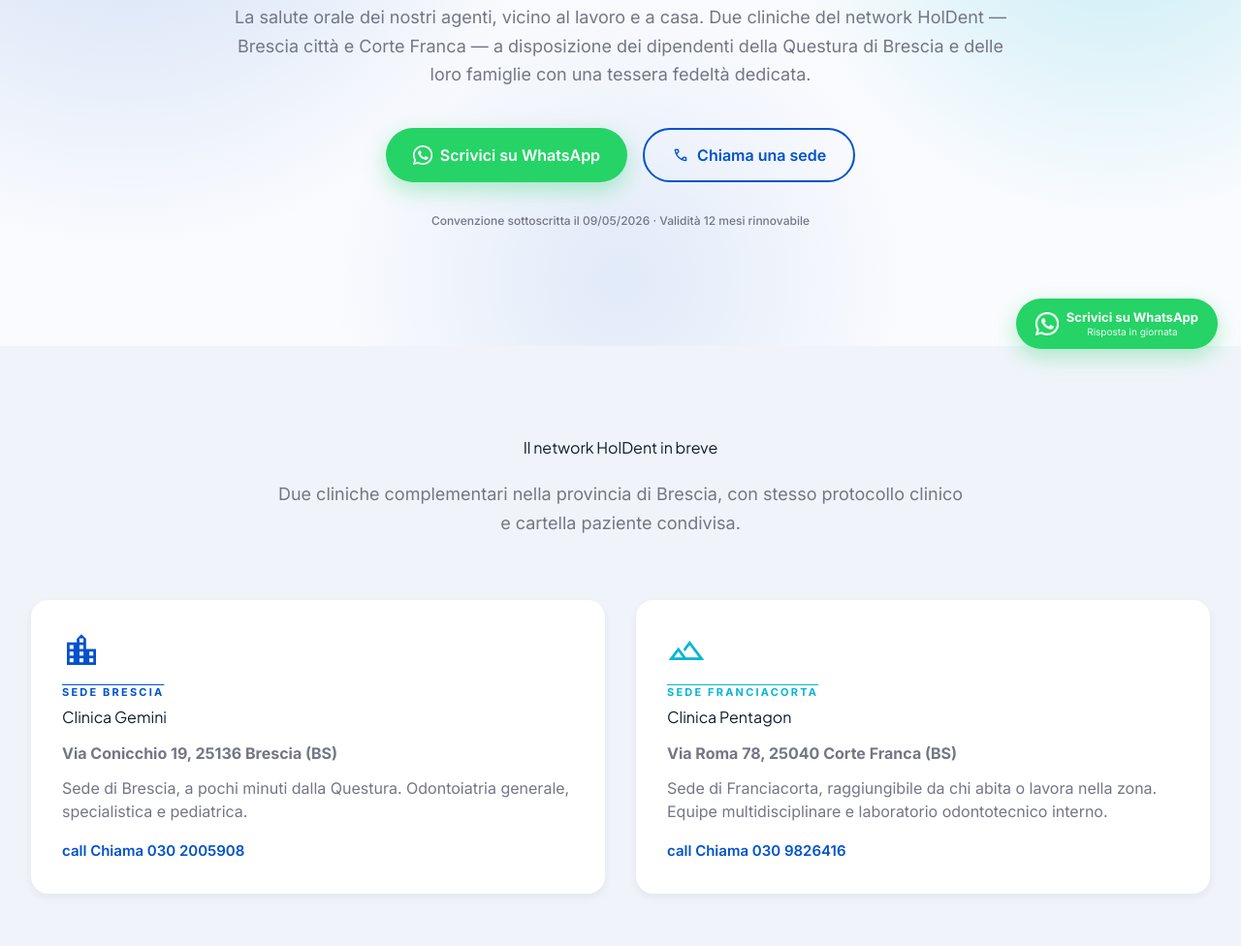
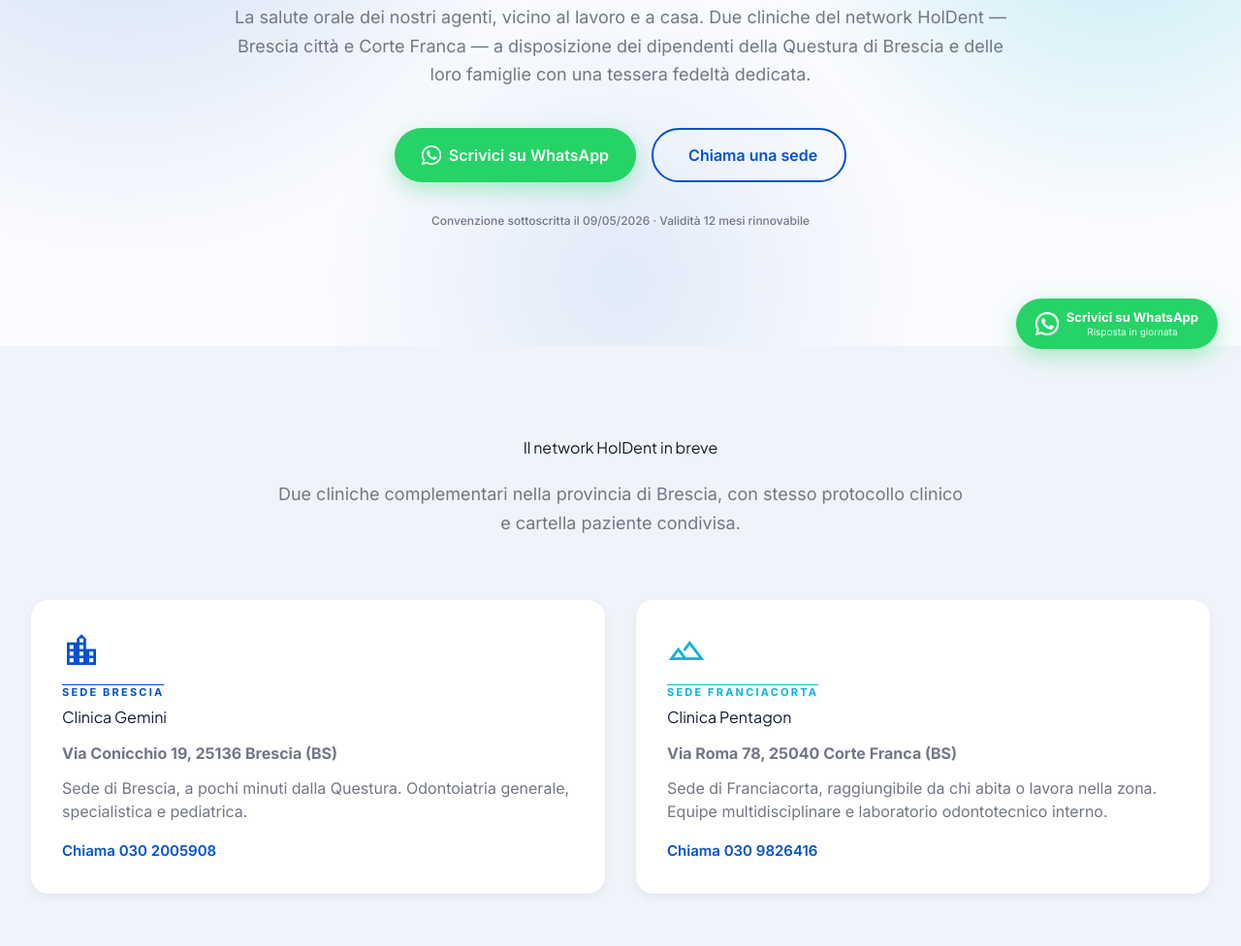
Before and after one commit to Jnojokes/holdent_landing_2, a plain HTML site: page index.html in a window 1280 px wide. Shown: the part 416-1392 px from the top of the page at 97% size. Drawn offline with nearby package versions, Linux system fonts and the light colour scheme.

Commit message:
Update index.html

```diff
--- a/index.html
+++ b/index.html
@@ -692,7 +692,7 @@ Ultima modifica: 10/05/2026
          aria-haspopup="dialog"
          class="btn btn-secondary"
          style="cursor: pointer;">
-        <span class="material-symbols-outlined" style="font-size: 18px;">call</span>
+        <span class="material-symbols-outlined" style="font-size: 18px;"></span>
         Chiama una sede
       </button>
     </div>
@@ -726,7 +726,7 @@ Ultima modifica: 10/05/2026
         <p style="color: var(--color-outline); margin-bottom: 16px;">Sede di Brescia, a pochi minuti dalla Questura. Odontoiatria generale, specialistica e pediatrica.</p>
         <a href="tel:+390302005908"
            onclick="trackCTA('call', 'card_gemini')"
-           style="color: var(--color-primary); font-weight: 600; text-decoration: none; display: inline-flex; align-items: center; gap: 6px; font-size: 15px;">call
+           style="color: var(--color-primary); font-weight: 600; text-decoration: none; display: inline-flex; align-items: center; gap: 6px; font-size: 15px;">
 Chiama 030 2005908</a>
       </div>
 
@@ -743,7 +743,7 @@ Chiama 030 2005908</a>
         </p>
         <a href="tel:+390309826416"
            onclick="trackCTA('call', 'card_pentagon')"
-           style="color: var(--color-primary); font-weight: 600; text-decoration: none; display: inline-flex; align-items: center; gap: 6px; font-size: 15px;">call
+           style="color: var(--color-primary); font-weight: 600; text-decoration: none; display: inline-flex; align-items: center; gap: 6px; font-size: 15px;">
 Chiama 030 9826416</a>
       </div>
 
@@ -963,7 +963,7 @@ Chiama 030 9826416</a>
            aria-haspopup="dialog"
            style="background: white; color: var(--color-primary); border: 2px solid var(--color-primary); padding: 20px 32px; border-radius: 9999px; font-weight: 700; font-size: 18px; cursor: pointer; display: inline-flex; flex-direction: column; align-items: center; gap: 4px; transition: all 200ms ease; min-width: 280px;">
           <div style="display: flex; align-items: center; gap: 10px;">
-            <span class="material-symbols-outlined" style="font-size: 22px;">call</span>
+            <span class="material-symbols-outlined" style="font-size: 22px;"></span>
             <span>Chiama una sede</span>
           </div>
           <span style="font-size: 13px; font-weight: 400; color: var(--color-outline);">Scegli tra le due sedi</span>
@@ -1429,7 +1429,7 @@ document.addEventListener('DOMContentLoaded', function() {
   <div class="modal-card" onclick="event.stopPropagation()">
 
     <div style="text-align: center; margin-bottom: 24px;">
-      <span class="material-symbols-outlined" style="font-size: 32px; color: var(--color-primary); margin: 0 auto 16px; display: block;">call</span>
+      <span class="material-symbols-outlined" style="font-size: 32px; color: var(--color-primary); margin: 0 auto 16px; display: block;"></span>
       <h3 id="modalPhoneTitle" style="margin-bottom: 8px;">Quale sede vuoi chiamare?</h3>
       <p class="body-s" style="color: var(--color-outline);">Scegli la clinica più comoda — la tessera Questura vale per entrambe.</p>
       <p class="caption" style="color: var(--color-outline); margin-top: 8px;">Lun-Ven 9:00–19:00 · Sab 9:00–13:00</p>
```
